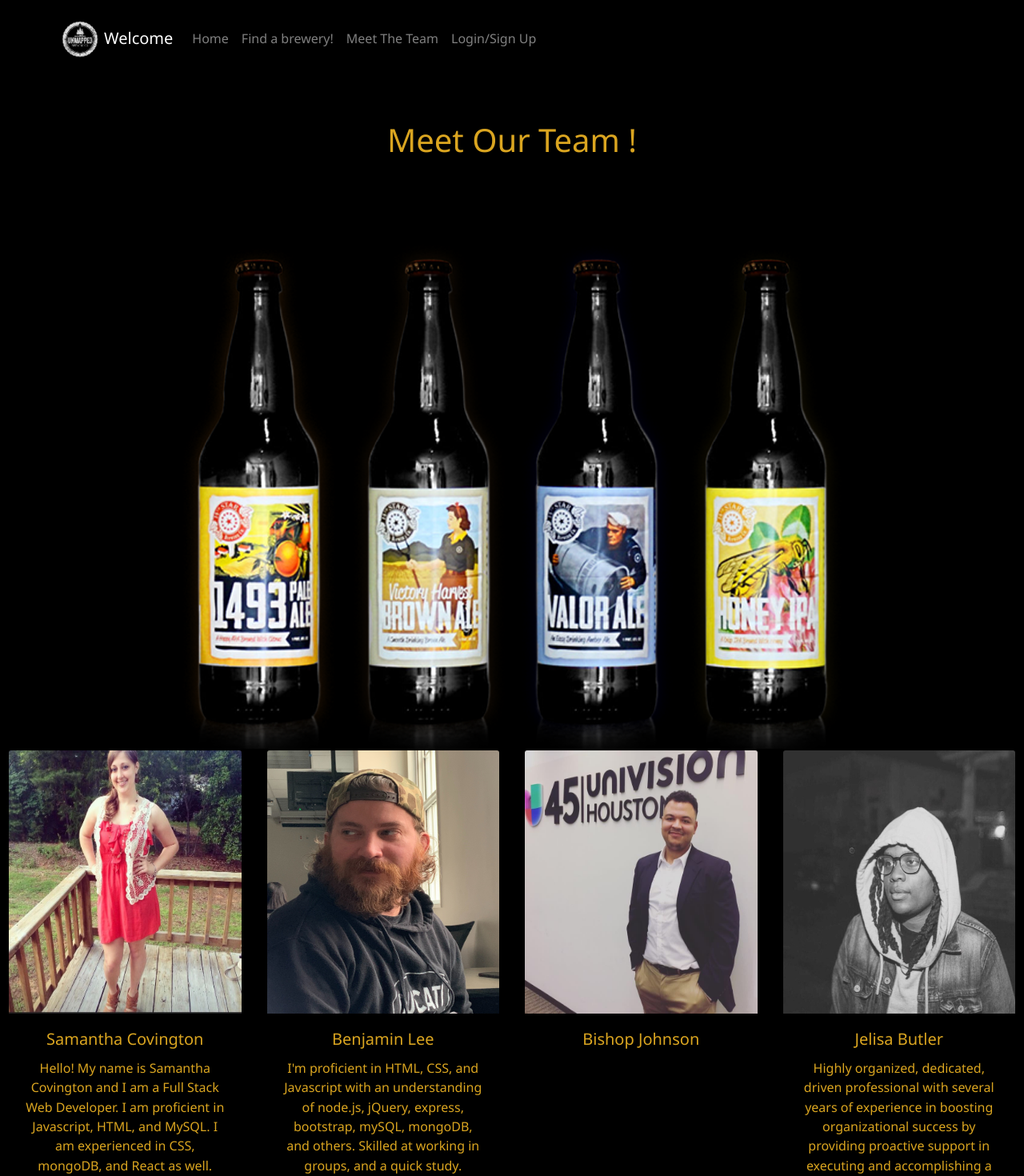
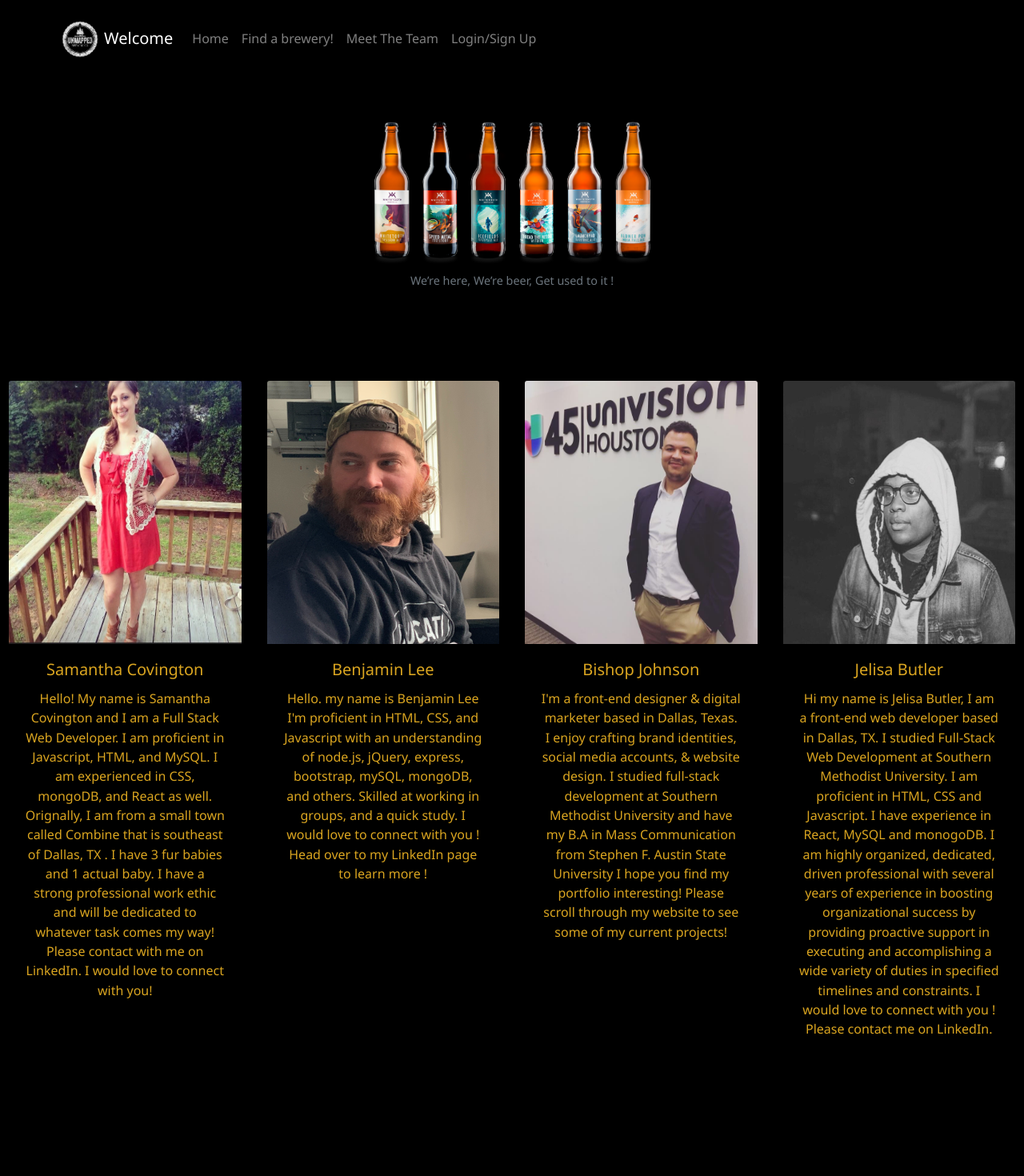
Before and after one commit to butlerjelisa21/WhatTheTap, a React (Create React App) app in the folder client/: page /team in a window 1280 px wide. Shown: the top 1470 px of the page at 80% size. After the commit the page ends 1355 px from the top, so only its background shows below. Built offline with nearby package versions, Linux system fonts and the light colour scheme; the HTML template or start-up script is replaced by a standard one; a web font is replaced by a local one.

Commit message:
final page

```diff
--- a/client/src/pages/Team.js
+++ b/client/src/pages/Team.js
@@ -1,72 +1,85 @@
-import React from 'react';
-import "/Users/Juice/Desktop/Homework/WhatTheTap/client/src/Team.css";
-import {Jumbotron,Container} from "react-bootstrap"
-import { CardDeck, Card} from "react-bootstrap";
-import Image from 'react-bootstrap/Image'
+import React from "react";
+import "./../Team.css";
+import { Jumbotron, Container } from "react-bootstrap";
+import { CardDeck, Card } from "react-bootstrap";
+import Figure from "react-bootstrap/Figure";
 
-
-export default function Home(){
-
-    return(
-
+export default function Home() {
+  return (
     <div>
-
-    <Jumbotron fluid >
-  <Container jumbotron-fluid >
-    <h1>Meet Our Team !</h1>
+      <Jumbotron fluid>
+        <Container jumbotron-fluid>
+          <Figure>
+            <Figure.Image
+              width={350}
+              height={350}
+              alt="171x180"
+              src="/img/bigbeer.png"
+            />
+            <Figure.Caption>
+              We’re here, We’re beer, Get used to it !
+            </Figure.Caption>
+          </Figure>
         </Container>
       </Jumbotron>
-
-<Image src="/img/pngfind.png" image-fluid />
-
-
-
 
       <CardDeck>
         <Card>
           <Card.Img variant="top" src="/img/Sam.jpg" />
           <Card.Body>
             <Card.Title>Samantha Covington</Card.Title>
-      Hello! My name is Samantha Covington and I am a Full Stack Web Developer. I am proficient in Javascript, HTML, and MySQL. I am experienced in CSS, mongoDB, and React as well. Orignally, I am from a small town called Combine that is southeast of Dallas, TX . I have 3 fur babies and 1 actual baby. I have a strong professional work ethic and will be dedicated to whatever task comes my way! Please contact with me on LinkedIn. I would love to connect with you!
-
-
+            Hello! My name is Samantha Covington and I am a Full Stack Web
+            Developer. I am proficient in Javascript, HTML, and MySQL. I am
+            experienced in CSS, mongoDB, and React as well. Orignally, I am from
+            a small town called Combine that is southeast of Dallas, TX . I have
+            3 fur babies and 1 actual baby. I have a strong professional work
+            ethic and will be dedicated to whatever task comes my way! Please
+            contact with me on LinkedIn. I would love to connect with you!
           </Card.Body>
-    <Card.Footer>
-
-    </Card.Footer>
+          <Card.Footer></Card.Footer>
         </Card>
         <Card>
-    <Card.Img variant="top" src="/img/ben.jpg"/>
+          <Card.Img variant="top" src="/img/ben.jpg" />
           <Card.Body>
             <Card.Title>Benjamin Lee</Card.Title>
-      I'm proficient in HTML, CSS, and Javascript with an understanding of node.js, jQuery, express, bootstrap, mySQL, mongoDB, and others. Skilled at working in groups, and a quick study.
+            Hello. my name is Benjamin Lee I'm proficient in HTML, CSS, and
+            Javascript with an understanding of node.js, jQuery, express,
+            bootstrap, mySQL, mongoDB, and others. Skilled at working in groups,
+            and a quick study. I would love to connect with you ! Head over to
+            my LinkedIn page to learn more !
           </Card.Body>
-    <Card.Footer>
-
-    </Card.Footer>
+          <Card.Footer></Card.Footer>
         </Card>
         <Card>
           <Card.Img variant="top" src="/img/bishop.jpg" />
           <Card.Body>
             <Card.Title>Bishop Johnson</Card.Title>
-
+            I'm a front-end designer & digital marketer based in Dallas, Texas.
+            I enjoy crafting brand identities, social media accounts, & website
+            design. I studied full-stack development at Southern Methodist
+            University and have my B.A in Mass Communication from Stephen F.
+            Austin State University I hope you find my portfolio interesting!
+            Please scroll through my website to see some of my current projects!
           </Card.Body>
-    <Card.Footer>
-
-    </Card.Footer>
+          <Card.Footer></Card.Footer>
         </Card>
         <Card>
           <Card.Img variant="top" src="/img/Jelisa.JPG" />
           <Card.Body>
             <Card.Title>Jelisa Butler</Card.Title>
-      Highly organized, dedicated, driven professional with several years of experience in boosting organizational success by providing proactive support in executing and accomplishing a wide variety of duties in specified timelines and constraints. Diligent and highly skilled with a broad understanding of effective marketing strategies and best business practices. Strong communication and interpersonal skills with ability to convey messages effectively to all organizational levels.
+            Hi my name is Jelisa Butler, I am a front-end web developer based in
+            Dallas, TX. I studied Full-Stack Web Development at Southern
+            Methodist University. I am proficient in HTML, CSS and Javascript. I
+            have experience in React, MySQL and monogoDB. I am highly organized,
+            dedicated, driven professional with several years of experience in
+            boosting organizational success by providing proactive support in
+            executing and accomplishing a wide variety of duties in specified
+            timelines and constraints. I would love to connect with you ! Please
+            contact me on LinkedIn.
           </Card.Body>
-    <Card.Footer>
-
-    </Card.Footer>
+          <Card.Footer></Card.Footer>
         </Card>
       </CardDeck>
-
     </div>
-
-)}
+  );
+}
```
Also changed, not shown: client/public/img/bigbeer.png (added). Lines whose indentation alone changed are shown as unchanged.
